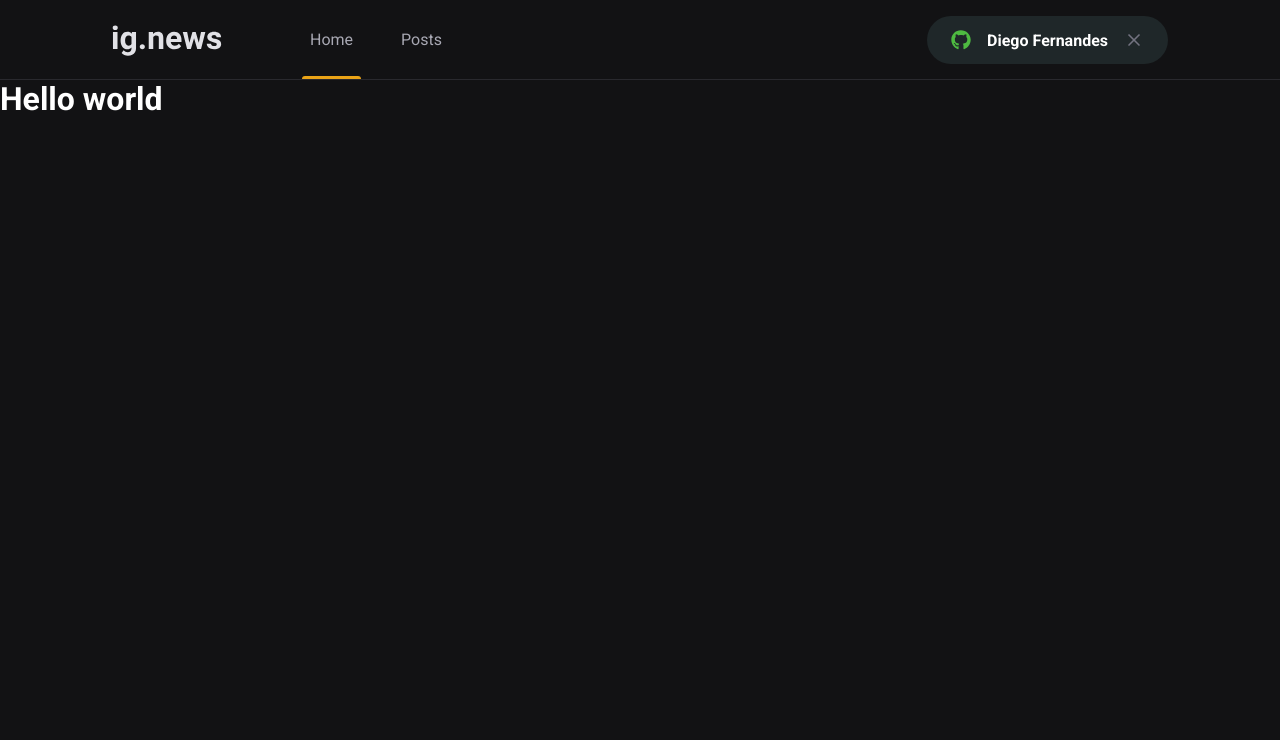
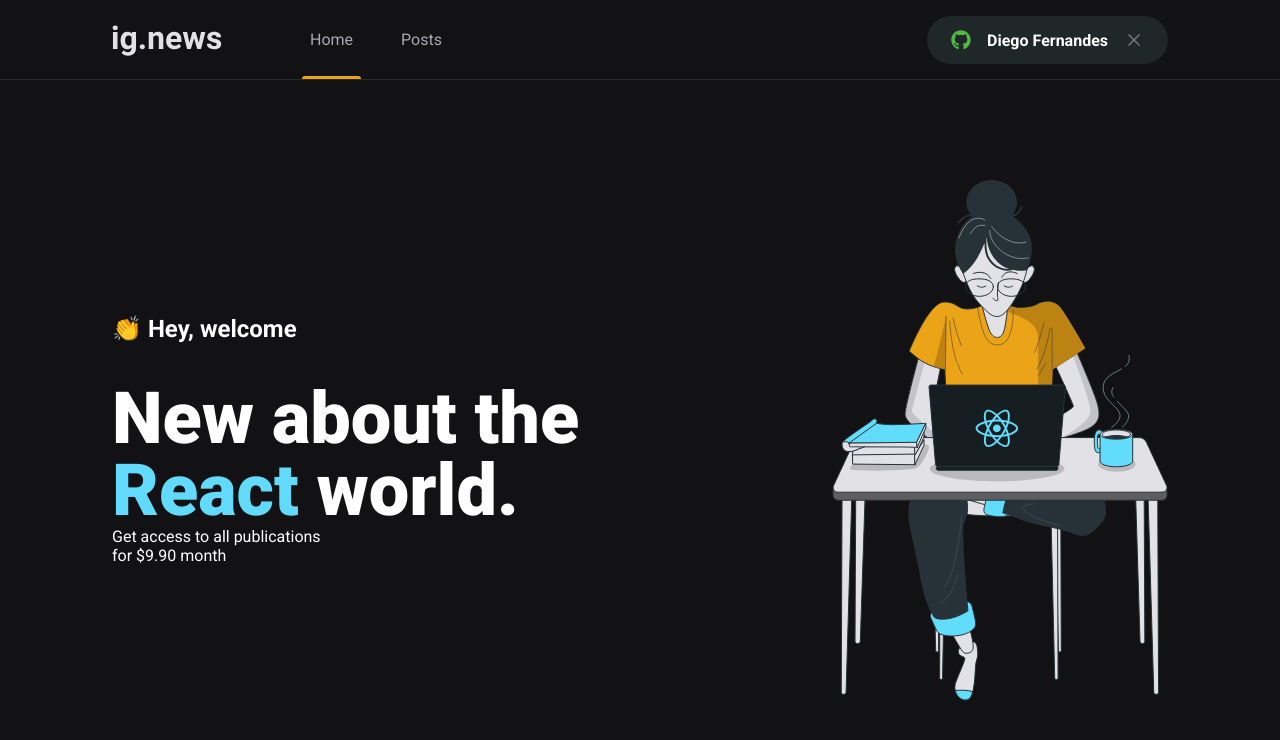
Before and after one commit to warriorsyn/ignews, a Next.js app: page / in a window 1280 px wide. Shown: the top 740 px of the page. Built offline with nearby package versions, Linux system fonts and the light colour scheme.

Commit message:
Home page layout

```diff
--- /dev/null
+++ b/src/pages/home.module.scss
@@ -0,0 +1,30 @@
+.homeContainer {
+  max-width: 1120px;
+  margin: 0 auto;
+  padding: 0 2rem;
+  height: calc(100vh - 5rem);
+
+  display: flex;
+  align-items: center;
+  justify-content: space-between;
+}
+
+.hero {
+  max-width: 600px;
+
+  > span {
+    font-size: 1.5rem;
+    font-weight: bold;
+  }
+
+  h1 {
+    font-size: 4.5rem;
+    line-height: 4.5rem;
+    font-weight: 900;
+    margin-top: 2.5rem;
+
+    span {
+      color: var(--cyan-500);
+    }
+  }
+}
--- a/src/pages/index.tsx
+++ b/src/pages/index.tsx
@@ -1,17 +1,27 @@
 import Head from 'next/head';
-
-
+import styles from './home.module.scss';
 
 function Home() {
   return (
     <>
-    <Head>
-      <title>Home | ig.news</title>
-    </Head>
-      <h1>Hello world</h1>
+      <Head>
+        <title>Home | ig.news</title>
+      </Head>
+
+      <main className={styles.homeContainer}>
+        <section className={styles.hero}>
+          <span>👏 Hey, welcome</span>
+          <h1>New about the <span>React</span> world.</h1>
+          <p>
+            Get access to all publications <br />
+            <span>for $9.90 month</span>
+          </p>
+        </section>
+
+        <img src="/images/avatar.svg" alt="Girl coding" />
+      </main>
     </>
   )
 }
 
-
 export default Home;
```
